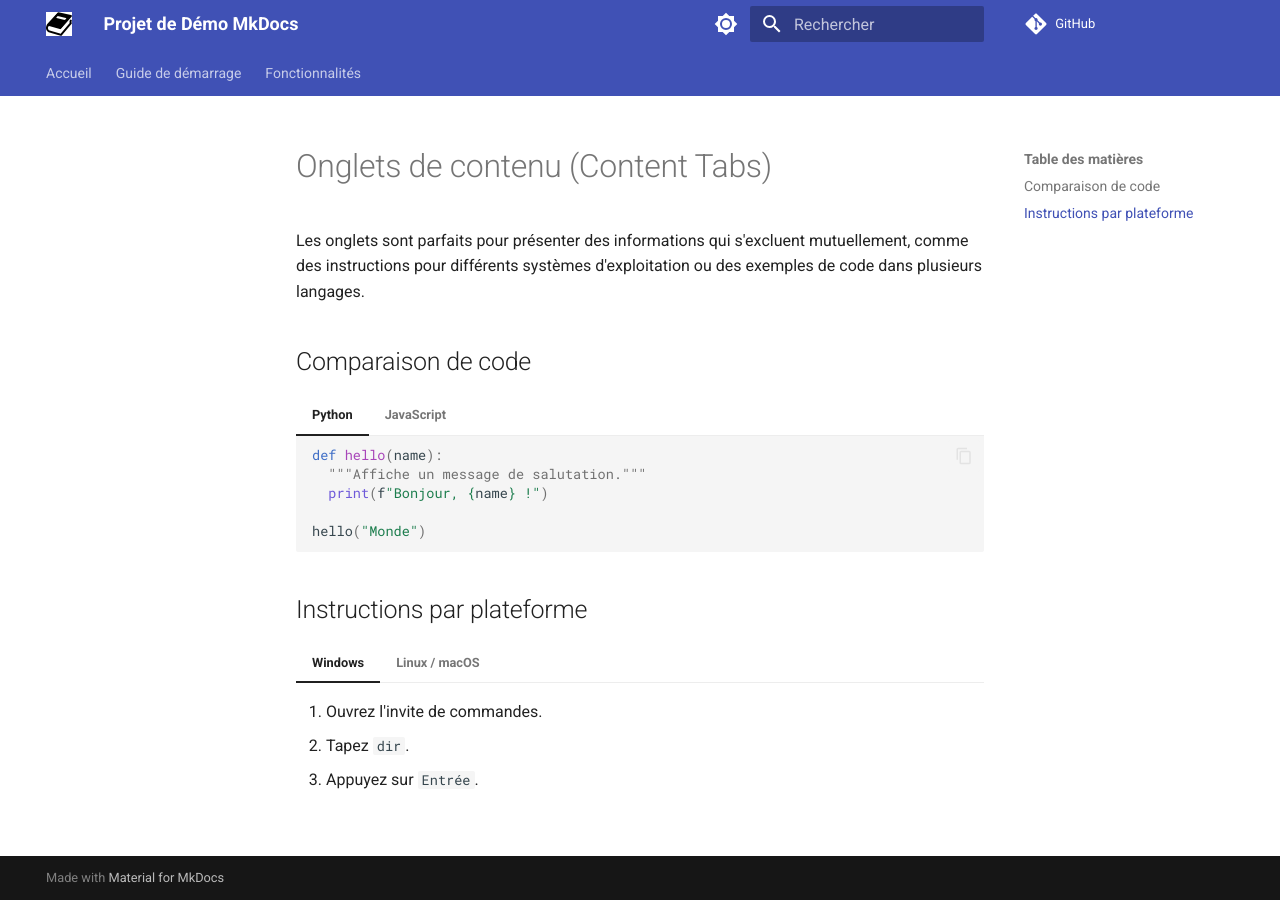
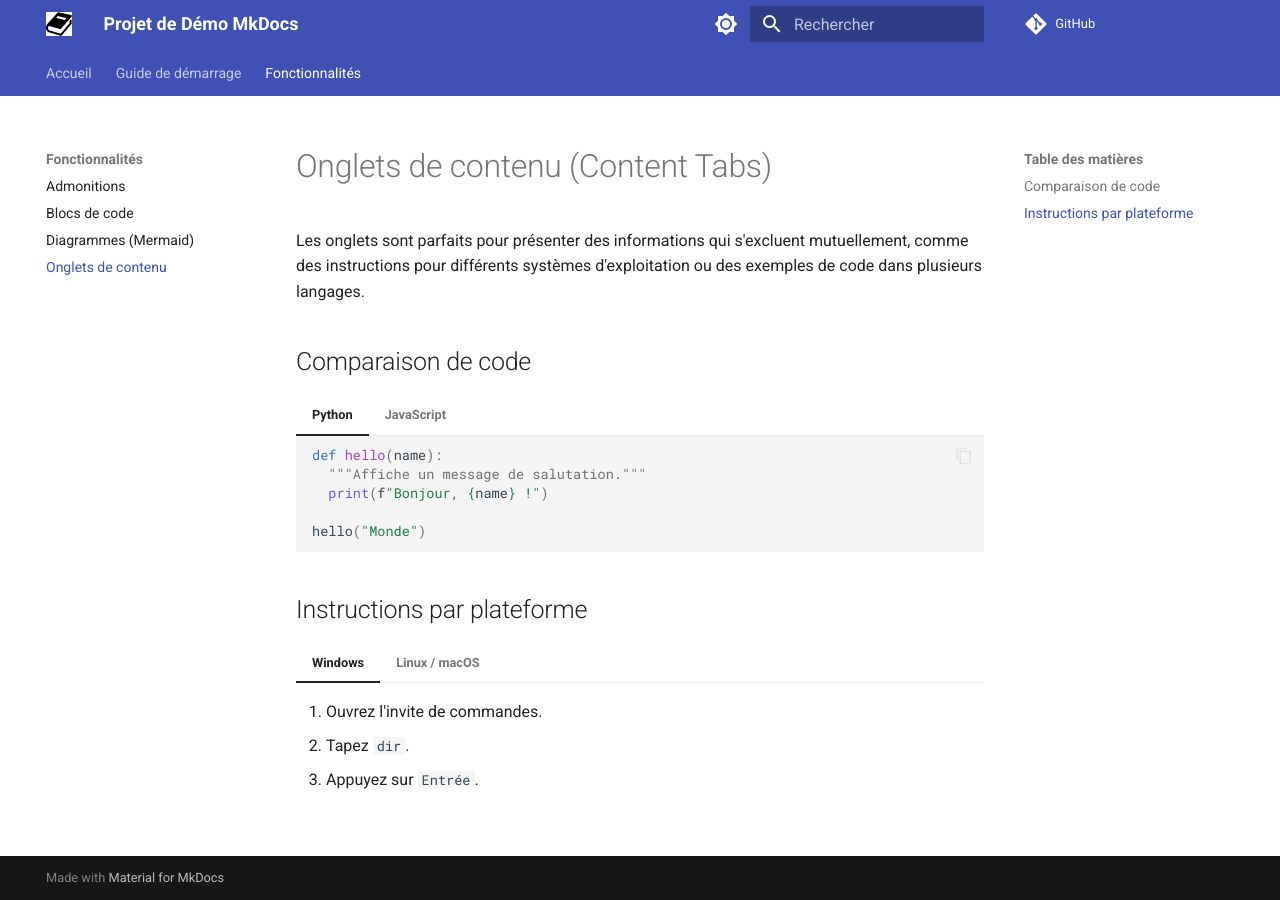
Before and after one commit to Elishaya13/mon-projet-demo-mkdocss, an MkDocs documentation site: the page built from docs/fonctionnalités/onglets.md, in a window 1280 px wide. Built offline with MkDocs 1.6.1 and Material for MkDocs 9.7.7, drawn with Linux system fonts in a browser that asks for light colours; comment, search, counter and statistics services are not loaded.

Commit message:
Update mkdocs.yml

```diff
--- a/mkdocs.yml
+++ b/mkdocs.yml
@@ -66,3 +66,4 @@ nav:
     - 'Admonitions': fonctionnalités/admonitions.md
     - 'Blocs de code': fonctionnalités/blocs-de-code.md
     - 'Diagrammes (Mermaid)': fonctionnalités/diagrammes.md
+    - 'Onglets de contenu': fonctionnalités/onglets.md #
```
